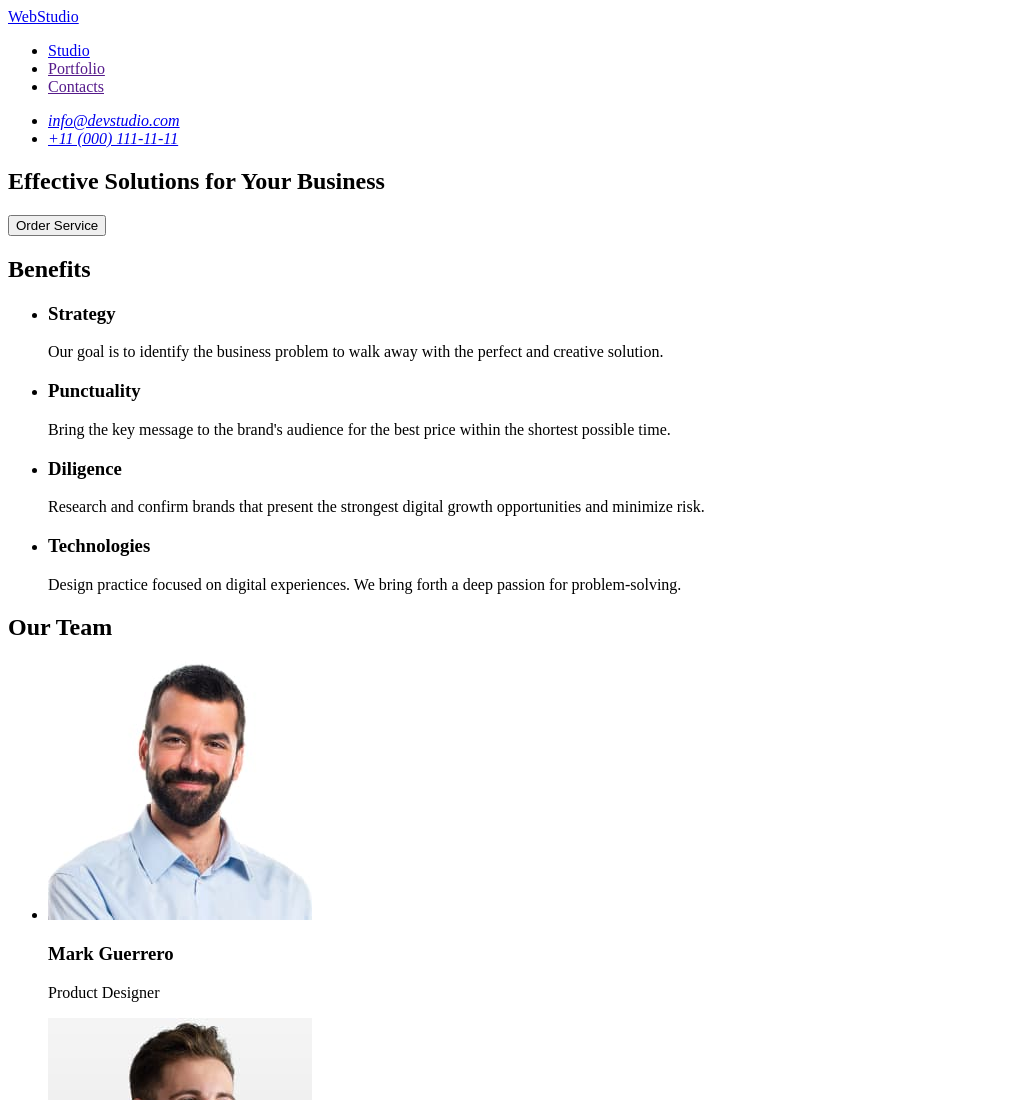
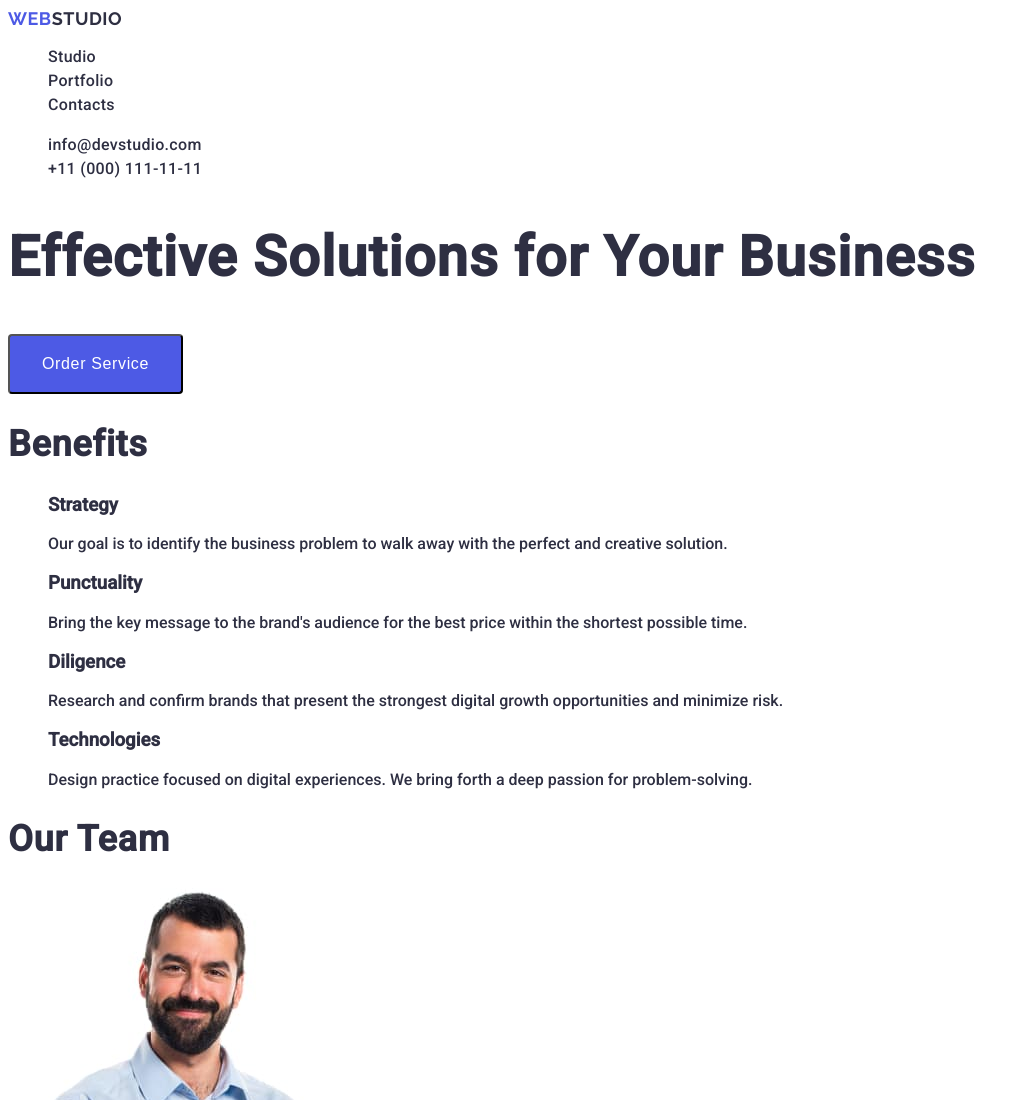
Before and after one commit to Podolianyk/goit-markup-hw-02, a plain HTML site: page index.html in a window 1280 px wide. Shown: the top 1100 px of the page, without its empty margins (0-1030 px from the left). Drawn offline with Linux system fonts and the light colour scheme.

Commit message:
add Portfolio html

```diff
--- /dev/null
+++ b/css/styles.css
@@ -0,0 +1,105 @@
+body {
+  font-family: Roboto, sans-serif;
+  color: #2e2f42;
+  background-color: #fff;
+}
+ul,
+ol {
+  list-style-type: none;
+}
+a {
+  text-decoration: none;
+}
+.logo {
+  font-family: Raleway;
+  font-size: 18px;
+  font-style: normal;
+  font-weight: 700;
+  line-height: 21px;
+  letter-spacing: 0.54px;
+  text-transform: uppercase;
+  color: #2e2f42;
+}
+.logo:hover {
+  color: #404bbf;
+}
+.logo:active {
+  color: #404bbf;
+}
+.accent {
+  font-family: Raleway;
+  font-size: 18px;
+  font-style: normal;
+  font-weight: 700;
+  line-height: 21px;
+  letter-spacing: 0.54px;
+  text-transform: uppercase;
+  color: #4d5ae5;
+}
+.menu-link {
+  font-size: 16px;
+  font-style: normal;
+  font-weight: 500;
+  line-height: 24px;
+  letter-spacing: 0.32px;
+  color: currentColor;
+}
+.menu-link:hover {
+  color: #404bbf;
+}
+.mail {
+  font-size: 16px;
+  font-style: normal;
+  font-weight: 400;
+  line-height: 24px;
+  letter-spacing: 0.32px;
+  color: #434455;
+  color: currentColor;
+}
+.mail:hover {
+  color: #404bbf;
+}
+.tel {
+  font-size: 16px;
+  font-style: normal;
+  font-weight: 400;
+  line-height: 24px;
+  letter-spacing: 0.32px;
+  color: currentColor;
+}
+.tel:hover {
+  color: #404bbf;
+}
+h1 {
+  font-size: 56px;
+  font-style: normal;
+  font-weight: 700;
+  line-height: 60px;
+  letter-spacing: 1.12px;
+}
+button {
+  font-size: 16px;
+  font-style: normal;
+  font-weight: 500;
+  line-height: 24px;
+  letter-spacing: 0.64px;
+  color: #fff;
+  border-radius: 4px;
+  background: #4d5ae5;
+  box-shadow: 0px 4px 4px 0px;
+  display: inline-flex;
+  padding: 16px 32px;
+  align-items: flex-start;
+  gap: 10px;
+}
+button:hover {
+  background: #404bbf;
+}
+h2 {
+  font-size: 36px;
+  font-style: normal;
+  font-weight: 700;
+  line-height: 40px;
+  letter-spacing: 0.72px;
+  text-transform: capitalize;
+}
--- a/index.html
+++ b/index.html
@@ -5,29 +5,36 @@
     <meta charset="UTF-8">
     <meta name="viewport" content="width=device-width, initial-scale=1.0">
     <title>WebStudio</title>
+    <link rel="stylesheet" href="./css/styles.css" />
+    <link rel="preconnect" href="https://fonts.googleapis.com">
+    <link rel="preconnect" href="https://fonts.gstatic.com" crossorigin>
+    <link href="https://fonts.googleapis.com/css2?family=Raleway:wght@700&family=Roboto:wght@500&display=swap"
+        rel="stylesheet">
 </head>
 
 <body>
 
     <header>
 
-        <nav>
-            <a href="./index.html">WebStudio</a>
+        <nav class="menu">
+            <a href="./index.html" class="logo">
+                <span class="accent">Web</span>Studio
+            </a>
 
             <ul>
-                <li><a href="./index.html" target="_blank">Studio</a></li>
-                <li><a href="" target="_blank">Portfolio</a></li>
-                <li><a href="" target="_blank">Contacts</a></li>
+                <li><a href="./index.html" target="_blank" class="menu-link">Studio</a></li>
+                <li><a href="" target="_blank" class="menu-link">Portfolio</a></li>
+                <li><a href="" target="_blank" class="menu-link">Contacts</a></li>
             </ul>
         </nav>
 
         <address>
             <ul>
                 <li>
-                    <a href="mailto:info@devstudio.com">info@devstudio.com</a>
+                    <a href="mailto:info@devstudio.com" class="mail">info@devstudio.com</a>
                 </li>
                 <li>
-                    <a href="tel:+110001111111">+11 (000) 111-11-11</a>
+                    <a href="tel:+110001111111" class="tel">+11 (000) 111-11-11</a>
                 </li>
             </ul>
         </address>
@@ -72,24 +79,59 @@
             <h2>Our Team</h2>
             <ul>
                 <li>
-                    <img src="./images/img.jpg" alt="Mark Guerrero" width="264" />
+                    <img src="./images/img.jpg" alt="Mark Guerrero" width="264">
                     <h3>Mark Guerrero</h3>
                     <p>Product Designer</p>
                 </li>
                 <li>
-                    <img src="./images/img1.jpg" alt="Tom Ford" width="264" />
+                    <img src="./images/img1.jpg" alt="Tom Ford" width="264">
                     <h3>Tom Ford</h3>
                     <p>Frontend Developer</p>
                 </li>
                 <li>
-                    <img src="./images/img2.jpg" alt="Camila Garcia" width="264" />
+                    <img src="./images/img2.jpg" alt="Camila Garcia" width="264">
                     <h3>Camila Garcia</h3>
                     <p>Marketing</p>
                 </li>
                 <li>
-                    <img src="./images/img3.jpg" alt="Daniel Wilson" width="264" />
+                    <img src="./images/img3.jpg" alt="Daniel Wilson" width="264">
                     <h3>Daniel Wilson</h3>
                     <p>UI Designer</p>
+                </li>
+            </ul>
+        </section>
+        <section>
+            <h2>Our Portfolio</h2>
+            <ul>
+                <li>
+                    <img src="./images/banking.jpg" alt="banking" width="264">
+                    <h3>Banking App</h3>
+                    <p>App</p>
+                </li>
+                <li>
+                    <img src="./images/cashless.jpg" alt="cashless" width="264">
+                    <h3>Cashless Payment</h3>
+                    <p>Marketing</p>
+                </li>
+                <li>
+                    <img src="./images/meditation.jpg" alt="meditation" width="264">
+                    <h3>Meditation App</h3>
+                    <p>App</p>
+                </li>
+                <li>
+                    <img src="./images/taxi.jpg" alt="taxi" width="264">
+                    <h3>Taxi Service</h3>
+                    <p>Marketing</p>
+                </li>
+                <li>
+                    <img src="./images/screen.jpg" alt="screen" width="264">
+                    <h3>Screen Illustrations</h3>
+                    <p>Design</p>
+                </li>
+                <li>
+                    <img src="./images/online.jpg" alt="online" width="264">
+                    <h3>Online Courses</h3>
+                    <p>Marketing</p>
                 </li>
             </ul>
         </section>
```
Also changed, not shown: images/banking.jpg (added), images/cashless.jpg (added), images/meditation.jpg (added), images/online.jpg (added), images/screen.jpg (added), images/taxi.jpg (added).
